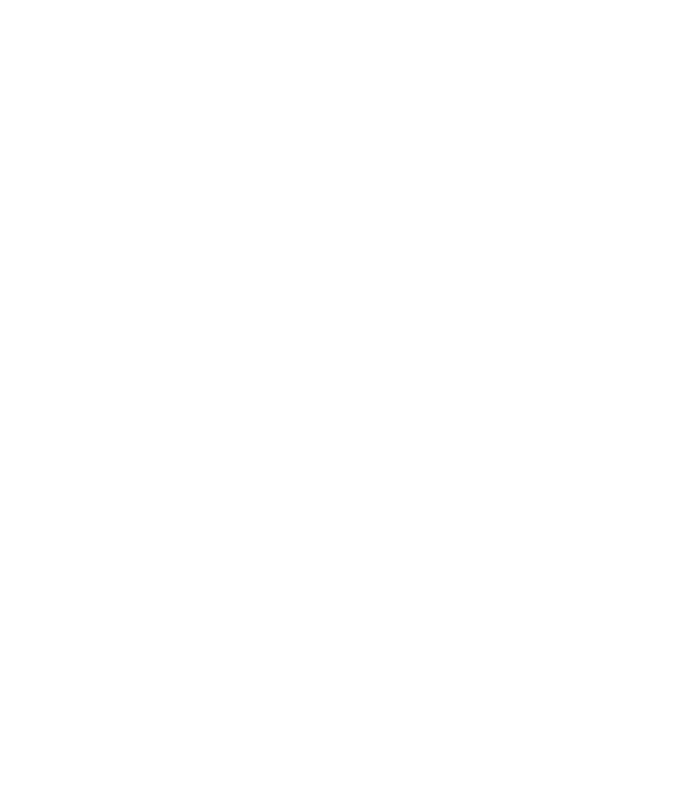
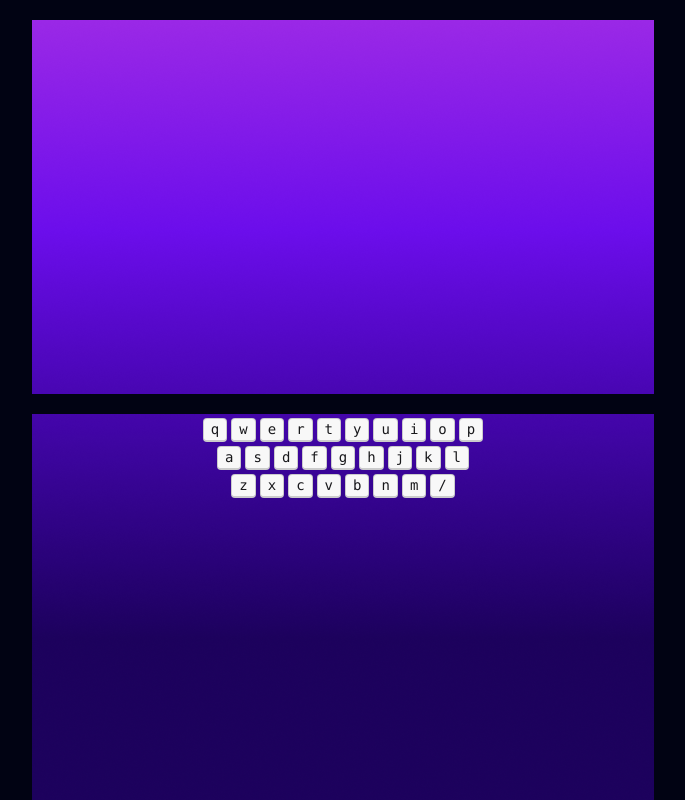
Before and after one commit to TM-Tareq/alpha-clash-pro, a website: page index.html in a window 1280 px wide. Shown: the whole page, without its empty margins (297-982 px from the left). Drawn offline with nearby package versions, Linux system fonts and the light colour scheme.

Commit message:
some code added

```diff
--- a/index.html
+++ b/index.html
@@ -11,15 +11,65 @@
     <!-- custom css -->
     <link rel="stylesheet" href="styles/styles.css">
 </head>
-<body>
-    <section class="home">
+<body class="font-poppins">
+    <main class="min-h-screen bg-[#010313] bg-[url(images/background.png)] bg-no-repeat bg-center">
+        <!-- home screen -->
+        <section class="home min-h-screen text-white flex justify-center items-center hidden">
+            <div class="flex flex-col items-center gap-10">
+                <h1 class="text-8xl font-anton uppercase">Alpha Clash Pro</h1>
+                <p>Unleash Your Keyboard Kung Fu : Press “Enter” to Play</p>
+                <button class="btn bg-white text-black">Play Now</button>
+            </div>
+        </section>
+        <!-- playground start -->
+        <section class="play-ground">
+            <div>
+                <!-- screen -->
+                 <div class="w-[1024px] h-[414px] border-[20px] rounded-2xl border-[#010313]"></div>
+                <!-- keyboard start -->
+                 <div>
+                    <div class="my-1 flex w-full justify-center gap-1">
+                        <kbd class="kbd">q</kbd>
+                        <kbd class="kbd">w</kbd>
+                        <kbd class="kbd">e</kbd>
+                        <kbd class="kbd">r</kbd>
+                        <kbd class="kbd">t</kbd>
+                        <kbd class="kbd">y</kbd>
+                        <kbd class="kbd">u</kbd>
+                        <kbd class="kbd">i</kbd>
+                        <kbd class="kbd">o</kbd>
+                        <kbd class="kbd">p</kbd>
+                      </div>
+                      <div class="my-1 flex w-full justify-center gap-1">
+                        <kbd class="kbd">a</kbd>
+                        <kbd class="kbd">s</kbd>
+                        <kbd class="kbd">d</kbd>
+                        <kbd class="kbd">f</kbd>
+                        <kbd class="kbd">g</kbd>
+                        <kbd class="kbd">h</kbd>
+                        <kbd class="kbd">j</kbd>
+                        <kbd class="kbd">k</kbd>
+                        <kbd class="kbd">l</kbd>
+                      </div>
+                      <div class="my-1 flex w-full justify-center gap-1">
+                        <kbd class="kbd">z</kbd>
+                        <kbd class="kbd">x</kbd>
+                        <kbd class="kbd">c</kbd>
+                        <kbd class="kbd">v</kbd>
+                        <kbd class="kbd">b</kbd>
+                        <kbd class="kbd">n</kbd>
+                        <kbd class="kbd">m</kbd>
+                        <kbd class="kbd">/</kbd>
+                      </div>
+                 </div>
+                <!-- keyboard end -->
+                <!-- life score -->
+            </div>
+        </section>
+        <!-- playground end -->
+        <section class="score">
 
-    </section>
-    <section class="play-ground">
-
-    </section>
-    <section class="score">
-
-    </section>
+        </section>
+    </main>
 </body>
 </html>
--- a/styles/styles.css
+++ b/styles/styles.css
@@ -1,5 +1,10 @@
 @import url('https://fonts.googleapis.com/css2?family=Poppins:ital,wght@0,200;0,300;0,400;0,500;0,600;0,700;0,800;0,900;1,200&display=swap');
+@import url('https://fonts.googleapis.com/css2?family=Anton&display=swap');
 
 .font-poppins {
     font-family: "Poppins", sans-serif;
 }
+
+.font-anton {
+    font-family: "Anton", sans-serif;
+}
```
